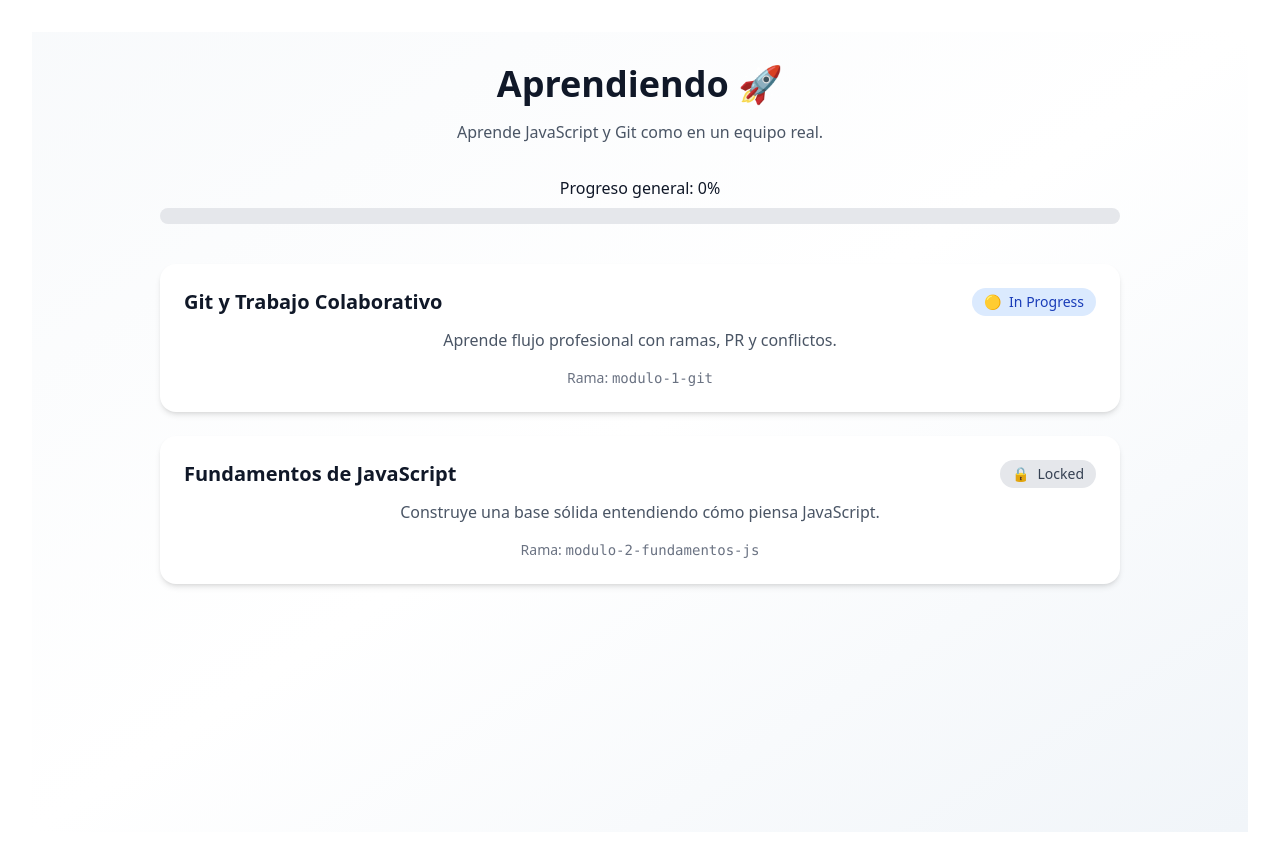
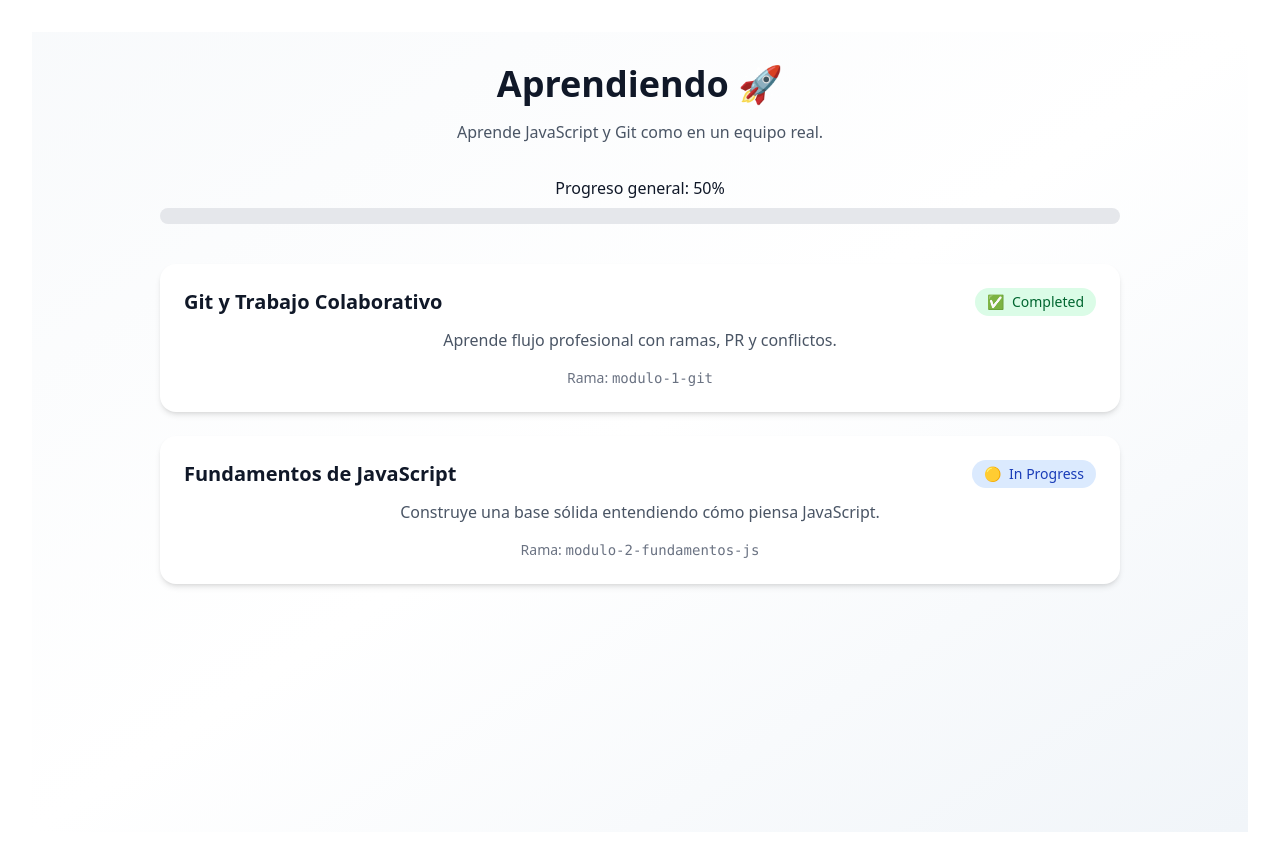
Before and after one commit to Lilopadilla22/Aprendiendo, a React (Vite) app: page / in a window 1280 px wide. Built offline with nearby package versions, Linux system fonts and the light colour scheme.

Commit message:
feature locked

```diff
--- a/src/data/modulesStatus.ts
+++ b/src/data/modulesStatus.ts
@@ -2,6 +2,6 @@ import type { ModuleStatus } from "../types/modules";
 
 
 export const modulesStatus: Record<number, ModuleStatus> = {
-  1: "in-progress",
-  2: "locked",
+  1: "completed",
+  2: "in-progress",
 };
```
